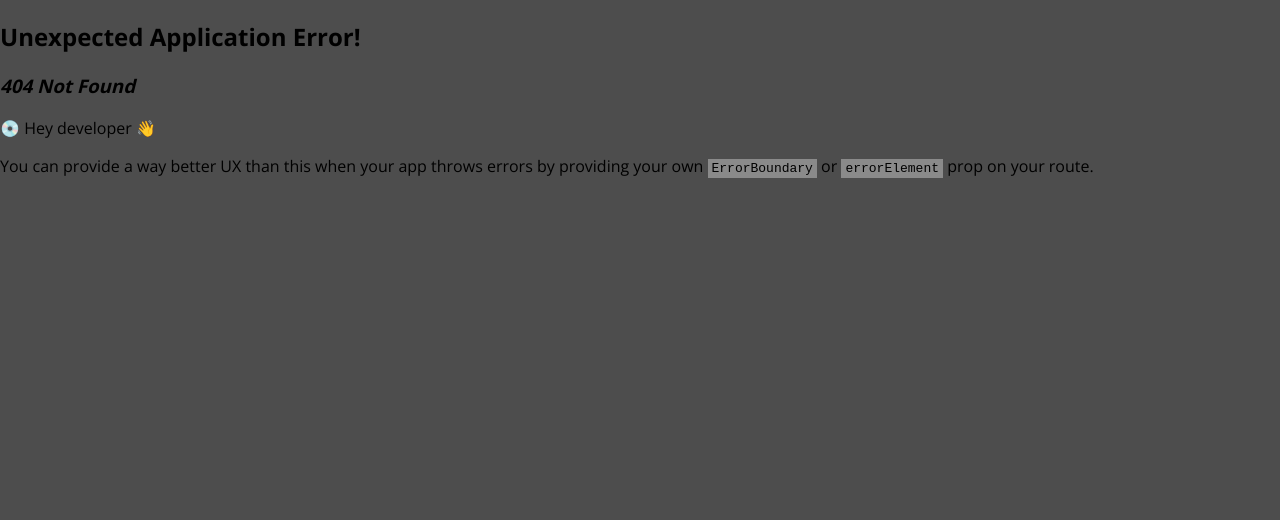
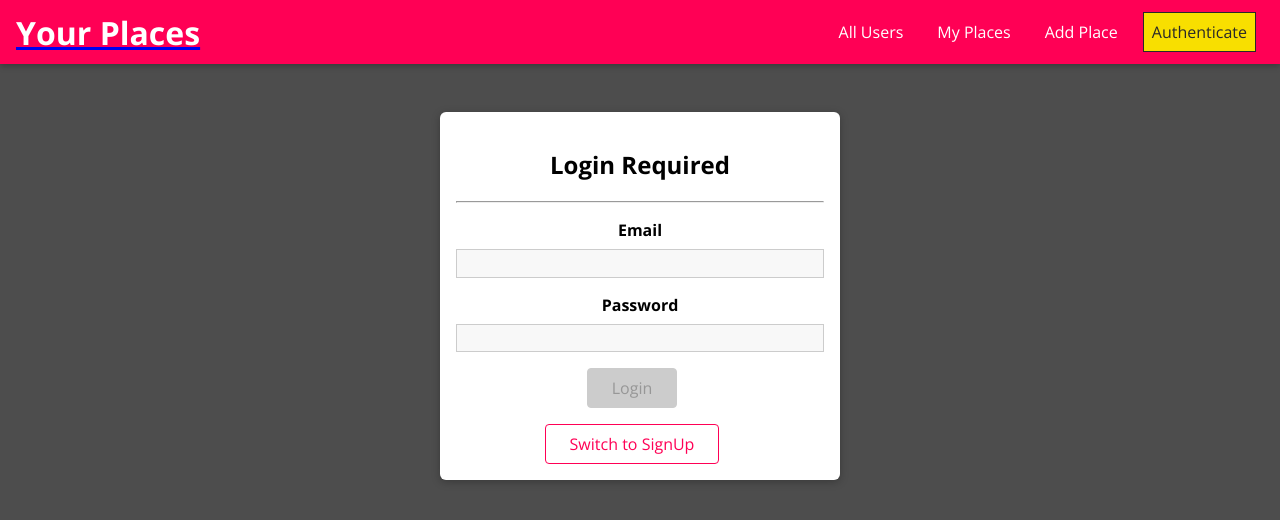
Before and after one commit to Tutul101/travel-tales-frontend, a React (Create React App) app: page /auth in a window 1280 px wide. Before the commit this address had no page. Shown: the top 520 px of the page. Built offline with nearby package versions, Linux system fonts and the light colour scheme.

Commit message:
add auth page

```diff
--- a/src/App.js
+++ b/src/App.js
@@ -5,6 +5,7 @@ import Users from "./users/pages/users";
 import UserPlaces from "./users/pages/user-places";
 import NewPlace from "./places/pages/new-place";
 import UpdatePlace from "./places/pages/update-place";
+import Auth from "./users/pages/auth";
 
 function App() {
   const router = createBrowserRouter([
@@ -28,6 +29,10 @@ function App() {
           path: "/places/:placeId",
           element: <UpdatePlace />,
         },
+        {
+          path: "/auth",
+          element: <Auth />,
+        },
       ],
     },
   ]);
--- a/src/shared/components/ui-elements/form-elements/input/index.js
+++ b/src/shared/components/ui-elements/form-elements/input/index.js
@@ -39,9 +39,10 @@ const Input = ({
   };
 
   const element =
-    type === "input" ? (
+    type === "input" || "password" ? (
       <input
         id={id}
+        type={type}
         {...props}
         onChange={changeHandler}
         onBlur={touchHandler}
@@ -50,6 +51,7 @@ const Input = ({
     ) : (
       <textarea
         id={id}
+        type={type}
         {...props}
         onChange={changeHandler}
         onBlur={touchHandler}
--- /dev/null
+++ b/src/users/pages/auth/auth.css
@@ -0,0 +1,15 @@
+.authentication__header {
+  color: white;
+  text-align: center;
+}
+
+.authentication {
+  width: 90%;
+  max-width: 25rem;
+  margin: 7rem auto;
+  text-align: center;
+}
+
+.authentication form {
+  margin-bottom: 1rem;
+}
--- /dev/null
+++ b/src/users/pages/auth/index.js
@@ -0,0 +1,99 @@
+import React, { useEffect, useState } from "react";
+
+import Card from "../../../shared/components/ui-elements/card";
+import Input from "../../../shared/components/ui-elements/form-elements/input";
+
+import "./auth.css";
+import {
+  VALIDATOR_EMAIL,
+  VALIDATOR_MINLENGTH,
+  VALIDATOR_REQUIRE,
+} from "../../../shared/utils/validators";
+import Button from "../../../shared/components/ui-elements/form-elements/button";
+
+const Auth = () => {
+  const [isLoginMode, setIsLoginMode] = useState(true);
+  const [isEmailValid, setIsEmailValid] = useState(false);
+  const [isPasswordValid, setIsPasswordValid] = useState(false);
+  const [isNameValid, setIsNameValid] = useState(false);
+  const [isFormValid, setIsFormValid] = useState(false);
+  const [emailData, setEmalData] = useState("");
+  const [passwordData, setPasswordData] = useState("");
+  const [nameData, setNameData] = useState("");
+
+  useEffect(() => {
+    if (isLoginMode) {
+      if (isEmailValid && isPasswordValid) {
+        setIsFormValid(true);
+      } else {
+        setIsFormValid(false);
+      }
+    } else {
+      if (isNameValid && isEmailValid && isPasswordValid) {
+        setIsFormValid(true);
+      } else {
+        setIsFormValid(false);
+      }
+    }
+  }, [isEmailValid, isPasswordValid, isLoginMode]);
+
+  const authSubmitHandler = (e) => {
+    e.preventDefault();
+    console.log("Email Data", emailData);
+    console.log("Password Data", passwordData);
+  };
+
+  const switchModeHandler = () => {
+    setIsLoginMode((prev) => !prev);
+  };
+  return (
+    <main>
+      <Card className="authentication">
+        <h2>Login Required</h2>
+        <hr />
+        <form onSubmit={authSubmitHandler}>
+          {!isLoginMode && (
+            <Input
+              id="name"
+              label="Name"
+              type="text"
+              element="input"
+              onInput={setIsNameValid}
+              setData={setNameData}
+              validators={[VALIDATOR_REQUIRE()]}
+              errorText="Please enter a valid name"
+            />
+          )}
+          <Input
+            id="email"
+            label="Email"
+            type="email"
+            element="input"
+            onInput={setIsEmailValid}
+            setData={setEmalData}
+            validators={[VALIDATOR_REQUIRE(), VALIDATOR_EMAIL()]}
+            errorText="Please enter a valid email"
+          />
+          <Input
+            id="password"
+            label="Password"
+            type="password"
+            element="input"
+            onInput={setIsPasswordValid}
+            setData={setPasswordData}
+            validators={[VALIDATOR_REQUIRE(), VALIDATOR_MINLENGTH(6)]}
+            errorText="Please enter a valid password"
+          />
+          <Button type="submit" disabled={!isFormValid}>
+            {isLoginMode ? `Login` : `Sign Up`}
+          </Button>
+        </form>
+        <Button inverse onClick={switchModeHandler}>
+          {isLoginMode ? `Switch to SignUp` : "Switch to Login"}
+        </Button>
+      </Card>
+    </main>
+  );
+};
+
+export default Auth;
```
